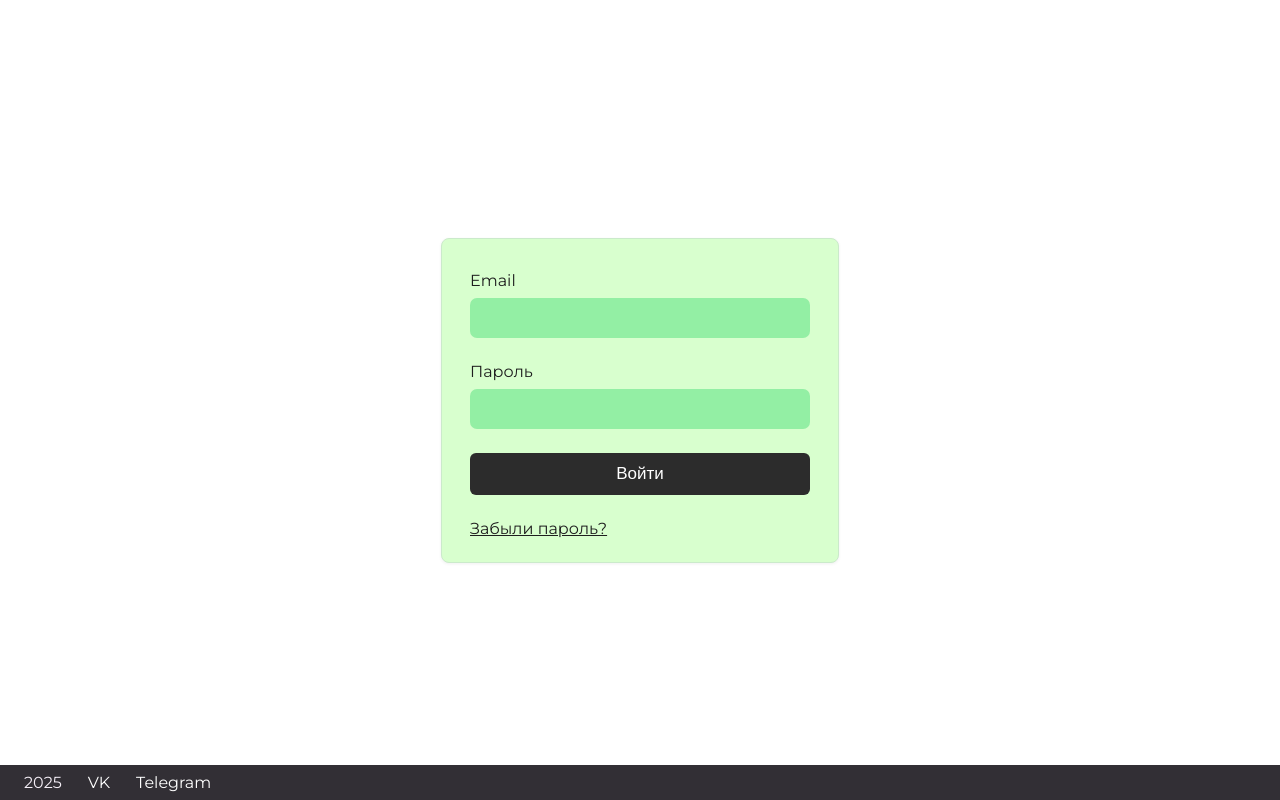
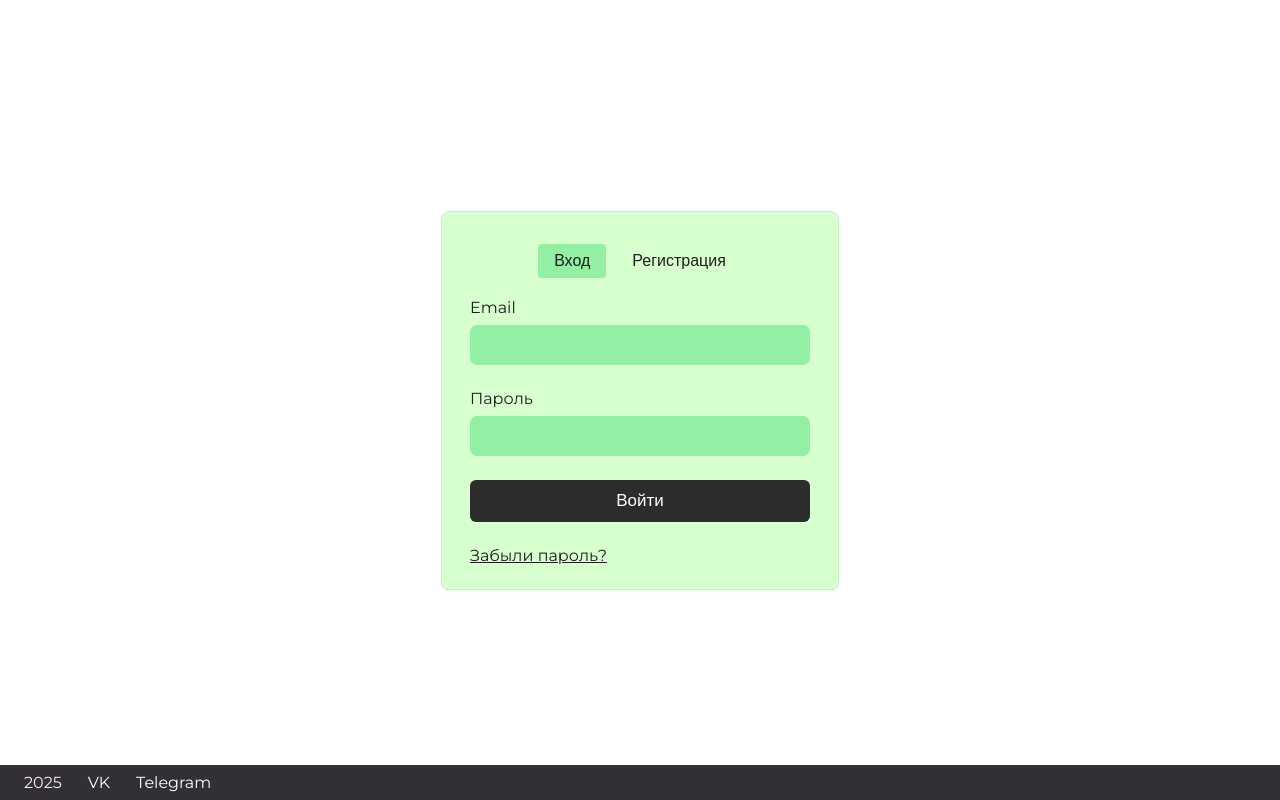
Before and after one commit to BinaryBard7279/Summer_project, a FastAPI app: template backend/templates/account.html in a window 1280 px wide. Run offline with FastAPI, Linux system fonts and the light colour scheme; the template is opened without the code that fills it, so the values that code supplies are empty.

```diff
--- a/backend/static/account.css
+++ b/backend/static/account.css
@@ -22,20 +22,50 @@ body {
     border: 1px solid #cbeacb;
 }
 
-.login-form {
+.form-toggle {
+    display: flex;
+    justify-content: center;
+    gap: 10px;
+    margin-bottom: 20px;
+}
+
+.toggle-btn {
+    padding: 8px 16px;
+    border: none;
+    background: transparent;
+    cursor: pointer;
+    font-size: 16px;
+    color: #1E1E1E;
+    border-radius: 4px;
+    transition: all 0.2s;
+}
+
+.toggle-btn.active {
+    background: #93EFA4;
+    color: #1E1E1E;
+}
+
+.login-form,
+.register-form {
     display: flex;
     flex-direction: column;
 }
 
-.login-form label {
+.hidden {
+    display: none;
+}
+
+.login-form label,
+.register-form label {
     font-size: 16px;
     color: #1E1E1E;
     margin-bottom: 8px;
     font-weight: 400;
 }
 
-.login-form input[type="email"],
-.login-form input[type="password"] {
+.login-form input,
+.register-form input,
+.register-form select {
     padding: 10px 12px;
     border: none;
     border-radius: 7px;
@@ -43,14 +73,18 @@ body {
     font-size: 17px;
     margin-bottom: 24px;
     transition: box-shadow 0.2s;
+    font-family: 'Montserrat', Arial, sans-serif;
 }
 
-.login-form input[type="email"]:focus,
-.login-form input[type="password"]:focus {
+.login-form input:focus,
+.register-form input:focus,
+.register-form select:focus {
     box-shadow: 0 0 0 2px #7be89c;
+    outline: none;
 }
 
-.login-form button {
+.login-form button,
+.register-form button {
     background: #2C2C2C;
     color: #fff;
     border: none;
@@ -63,7 +97,8 @@ body {
     transition: background 0.2s;
 }
 
-.login-form button:hover {
+.login-form button:hover,
+.register-form button:hover {
     background: #444;
 }
 
@@ -95,9 +130,14 @@ body {
     position: fixed;
     z-index: 10;
 }
+
 .footer a {
     color: #fff;
     text-decoration: none;
     margin-left: 8px;
     transition: color 0.2s;
 }
+
+.footer a:hover {
+    color: #93EFA4;
+}
--- a/backend/templates/account.html
+++ b/backend/templates/account.html
@@ -3,7 +3,7 @@
 <head>
     <meta charset="UTF-8">
     <meta name="viewport" content="width=device-width, initial-scale=1.0">
-    <title>Вход в аккаунт</title>
+    <title>Аккаунт</title>
     <!-- Подключение стилей -->
     <link rel="stylesheet" href="../static/account.css">
     <!-- Google Fonts для современного шрифта -->
@@ -12,16 +12,51 @@
 <body>
     <!-- Центрированный контейнер формы -->
     <div class="login-container">
-        <!-- Форма авторизации -->
-        <form class="login-form">
-            <label for="email">Email</label>
-            <input type="email" id="email" name="email" required>
+        <!-- Переключатель между формами -->
+        <div class="form-toggle">
+            <button class="toggle-btn active" data-form="login">Вход</button>
+            <button class="toggle-btn" data-form="register">Регистрация</button>
+        </div>
 
-            <label for="password">Пароль</label>
-            <input type="password" id="password" name="password" required>
+        <!-- Форма входа -->
+        <form class="login-form" id="loginForm">
+            <label for="login-email">Email</label>
+            <input type="email" id="login-email" name="email" required>
+
+            <label for="login-password">Пароль</label>
+            <input type="password" id="login-password" name="password" required>
 
             <button type="submit">Войти</button>
             <a href="#" class="forgot">Забыли пароль?</a>
+        </form>
+
+        <!-- Форма регистрации -->
+        <form class="register-form hidden" id="registerForm">
+            <label for="reg-email">Email</label>
+            <input type="email" id="reg-email" name="email" required>
+
+            <label for="reg-password">Пароль</label>
+            <input type="password" id="reg-password" name="password" required>
+
+            <label for="fullname">ФИО</label>
+            <input type="text" id="fullname" name="fullname" required>
+
+            <label for="student-id">Номер зачетки</label>
+            <input type="text" id="student-id" name="student_id" required>
+
+            <label for="course">Курс</label>
+            <select id="course" name="course" required>
+                <option value="">Выберите курс</option>
+                <option value="1">1 курс</option>
+                <option value="2">2 курс</option>
+                <option value="3">3 курс</option>
+                <option value="4">4 курс</option>
+            </select>
+
+            <label for="speciality">Специальность</label>
+            <input type="text" id="speciality" name="speciality" required>
+
+            <button type="submit">Зарегистрироваться</button>
         </form>
     </div>
     <!-- Нижний футер -->
@@ -30,5 +65,24 @@
         <a href="#">VK</a>
         <a href="#">Telegram</a>
     </footer>
+
+    <script>
+        // Переключение между формами
+        document.querySelectorAll('.toggle-btn').forEach(button => {
+            button.addEventListener('click', () => {
+                document.querySelectorAll('.toggle-btn').forEach(btn => btn.classList.remove('active'));
+                button.classList.add('active');
+
+                const formType = button.dataset.form;
+                if (formType === 'login') {
+                    document.getElementById('loginForm').classList.remove('hidden');
+                    document.getElementById('registerForm').classList.add('hidden');
+                } else {
+                    document.getElementById('loginForm').classList.add('hidden');
+                    document.getElementById('registerForm').classList.remove('hidden');
+                }
+            });
+        });
+    </script>
 </body>
 </html>
```
Also changed, not shown: backend/static/js/main.js (added, +37 -0 lines), backend/static/style.css (+98 -8 lines), backend/templates/index.html (+25 -3 lines).
